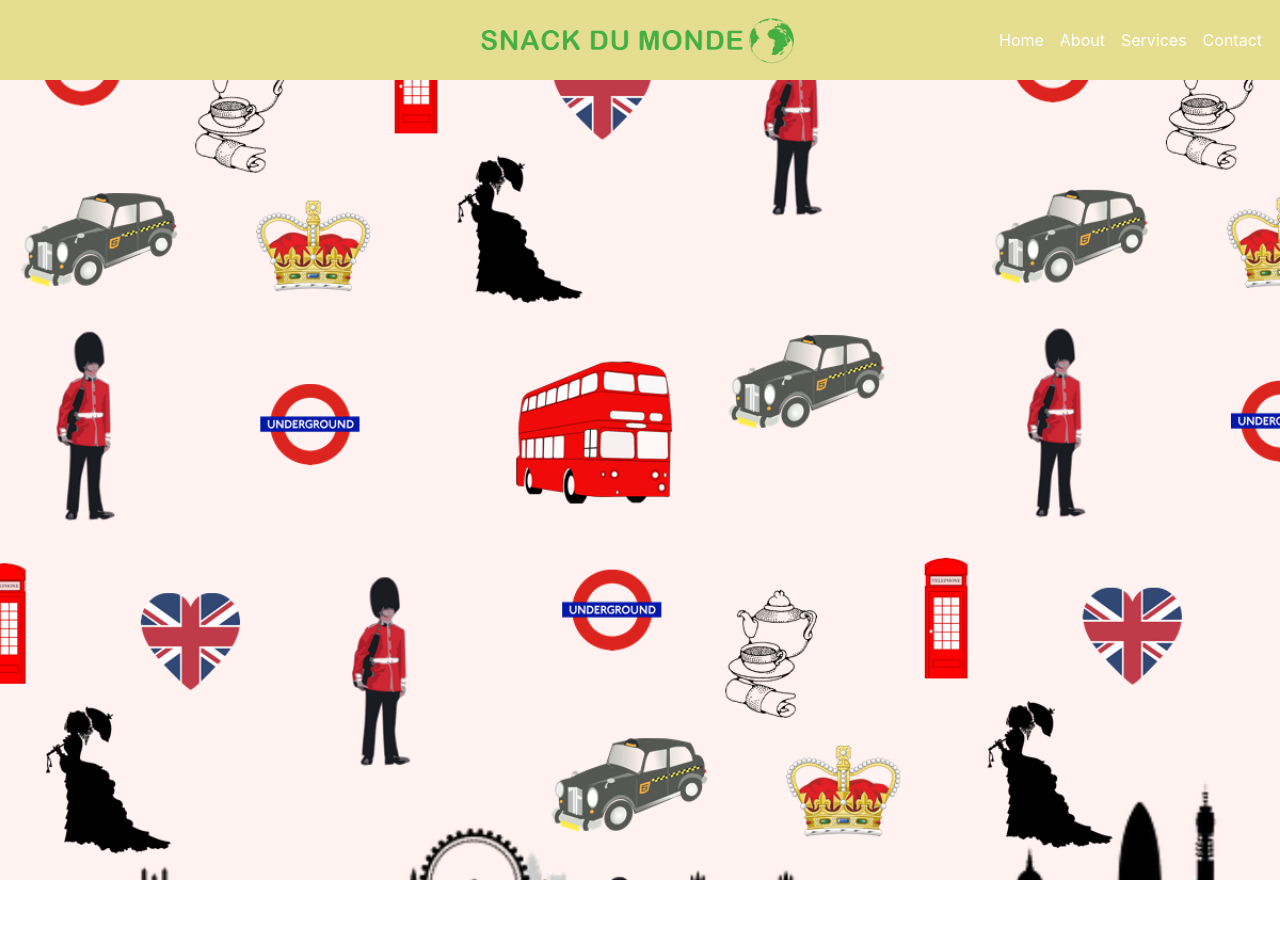
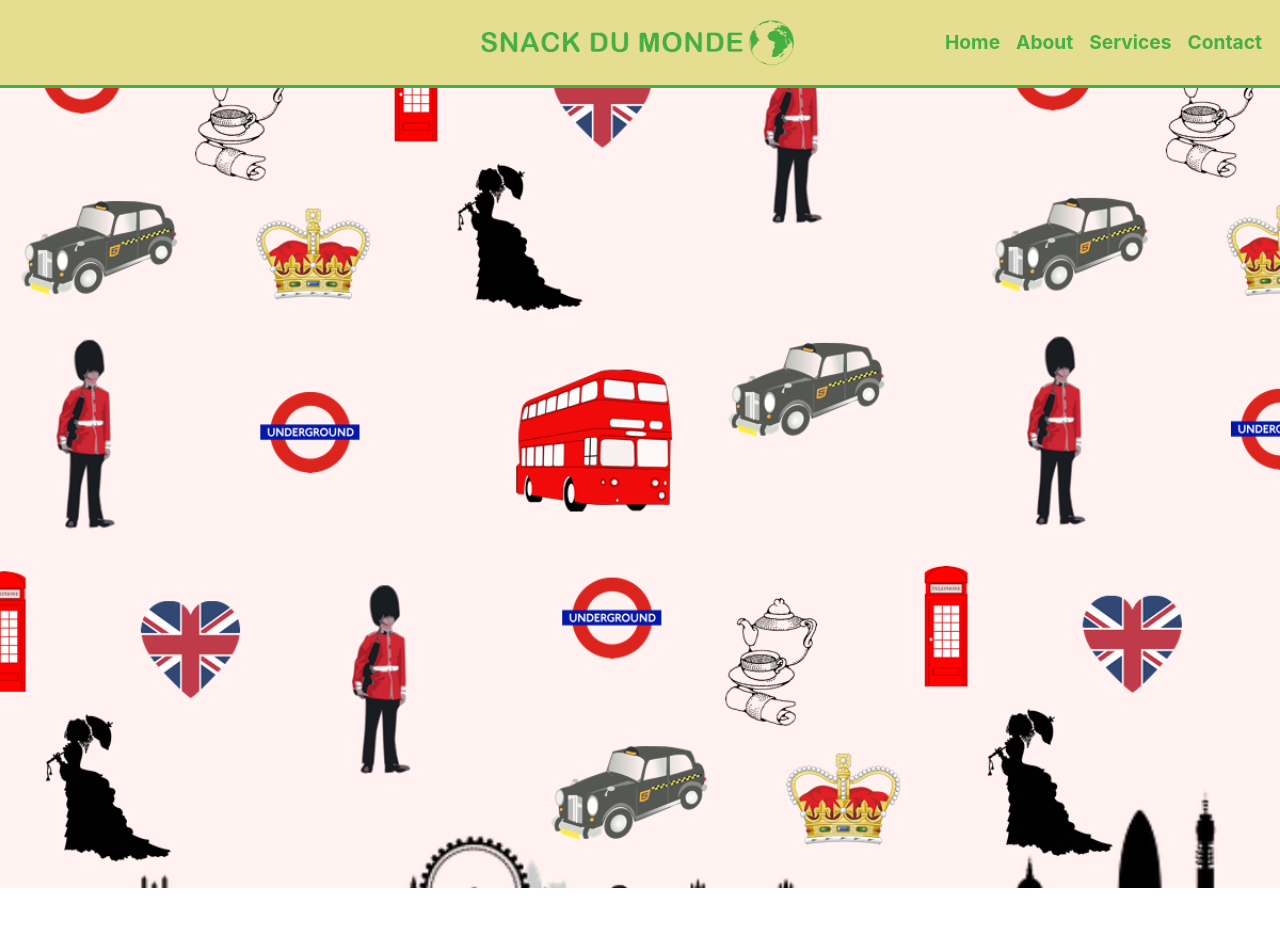
Before and after one commit to AndrewBretagne/Fil_Rouge, a plain HTML site: page index.html in a window 1280 px wide. Shown: the top 926 px of the page. Drawn offline with nearby package versions, Linux system fonts and the light colour scheme.

Commit message:
initial commit

```diff
--- a/styles.css
+++ b/css/styles.css
@@ -38,16 +38,25 @@
 }
 .overlay .closebtn {
     position: absolute;
-    top: 20px;
+    top: 50px;
     right: 45px;
     font-size: 60px;
 }
 .custom-navbar {
-    padding: 20px 10px; /* Adjust padding to make the navbar thicker */
+    padding: 20px 10px;
     background-color: #e5dd90;
+    border-bottom: 3px solid #45b046;
+}
+.custom-nav-link {
+    color: #45b046;
+    font-weight: bold;
+    font-size: 1.2em;
+}
+.custom-nav-link:hover {
+    color:darkgreen;
 }
 .navbar-brand img {
-    height: 60px; /* Adjust logo height as needed */
+    height: 60px;
 }
 .navbar-toggler {
     border-color: transparent;
@@ -63,7 +72,7 @@
 
 .full-screen-bg{
     height: 100vh;
-    background: url(images/british\ background.png) no-repeat center center;
+    background: url(../images/british_background.png) no-repeat center center;
     background-size: cover;
     position: relative;
     color: #000;
@@ -75,6 +84,16 @@
 .content {
     position: relative;
     z-index: 1;
+}
+@media (max-width: 576px) {
+    .navbar-brand img {
+        height: 35px; /* Smaller logo height for extra small screens */
+    }
+}
+@media (max-width: 768px) {
+    .navbar-brand img {
+        height: 40px; /* Slightly larger logo height for small screens */
+    }
 }
  /* Hide regular nav links on small screens */
  @media (max-width: 991px) {
--- a/index.html
+++ b/index.html
@@ -6,16 +6,16 @@
     <title>Snack du Monde</title>
     <link href="https://stackpath.bootstrapcdn.com/bootstrap/4.5.2/css/bootstrap.min.css" rel="stylesheet">
     <link rel="stylesheet" href="https://cdnjs.cloudflare.com/ajax/libs/bootstrap-icons/1.8.1/font/bootstrap-icons.min.css">
-    <link rel="stylesheet" href="styles.css">
+    <link rel="stylesheet" href="css/styles.css">
 </head>
 <body>
      <!-- Navbar -->
-     <nav class="navbar navbar-expand-lg custom-navbar position-relative" style="background-color: #E5DD90;">
+     <nav class="navbar navbar-expand-lg custom-navbar sticky-top" style="background-color: #E5DD90;">
          <button class="navbar-toggler overlay-toggle" type="button" onclick="openNav()">
              <span class="navbar-toggler-icon"></span>
              </button>
             <a class="navbar-brand navbar-center" href="/">
-                <img src="images/SNACK DU MONDE logo2.png" alt="Brand Logo">
+                <img src="images/SNACK_DU_MONDE_logo2.png" alt="Brand Logo">
             </a>
             <div class="d-flex align-items-center">
             <a href="#" class="cart-icon position-absolute" style="right: 10px; top: 50% translateY(-50%);">
@@ -27,16 +27,16 @@
             <div class="collapse navbar-collapse" id="navbarNav">
                 <ul class="navbar-nav ml-auto">
                     <li class="nav-item">
-                        <a class="nav-link text-white" href="#">Home</a>
+                        <a class="nav-link custom-nav-link" href="#">Home</a>
                     </li>
                     <li class="nav-item">
-                        <a class="nav-link text-white" href="#">About</a>
+                        <a class="nav-link custom-nav-link" href="#">About</a>
                     </li>
                     <li class="nav-item">
-                        <a class="nav-link text-white" href="#">Services</a>
+                        <a class="nav-link custom-nav-link" href="#">Services</a>
                     </li>
                     <li class="nav-item">
-                        <a class="nav-link text-white" href="#">Contact</a>
+                        <a class="nav-link custom-nav-link" href="#">Contact</a>
                     </li>
                 </ul>
             </div>
```
Also changed, not shown: images/SNACK_DU_MONDE_logo2.png (renamed from images/SNACK DU MONDE logo2.png), images/british_background.png (renamed from images/british background.png), images/italian_background.png (renamed from images/italian background.png), images/so_british.png (renamed from images/so british.png).
